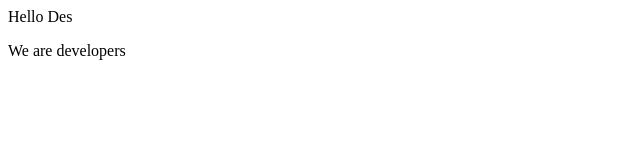
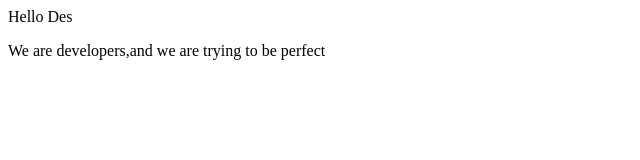
Before and after one commit to jemutakiplagat/Des-vivian, a plain HTML site: page des-vivian.html/index.html in a window 1280 px wide. Shown: the whole page, without its empty margins (0-640 px from the left). Drawn offline with Linux system fonts and the light colour scheme.

Commit message:
third commit

```diff
--- a/des-vivian.html/index.html
+++ b/des-vivian.html/index.html
@@ -8,6 +8,6 @@
 </head>
 <body>
     <h>Hello Des</h>
-    <p>We are developers</p>
+    <p>We are developers,and we are trying to be perfect</p>
 </body>
 </html>
```
